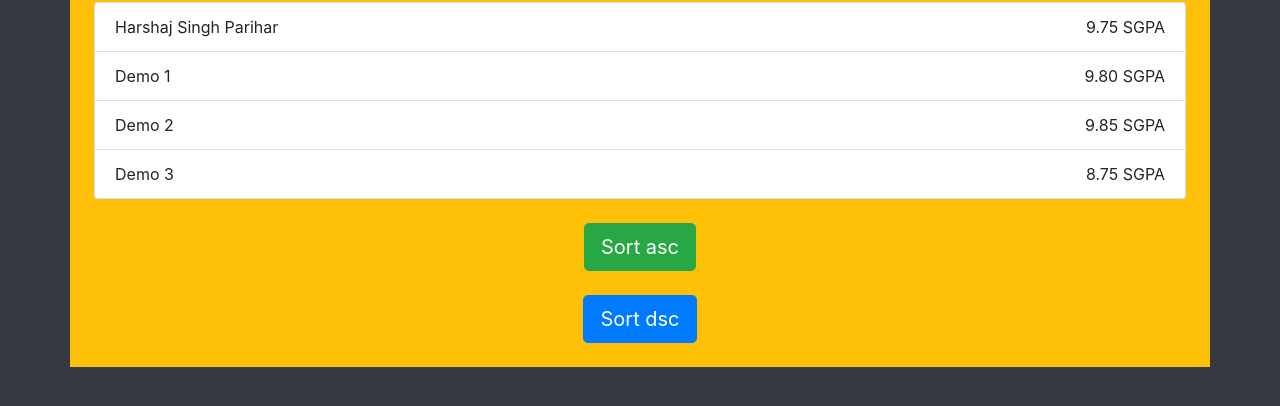
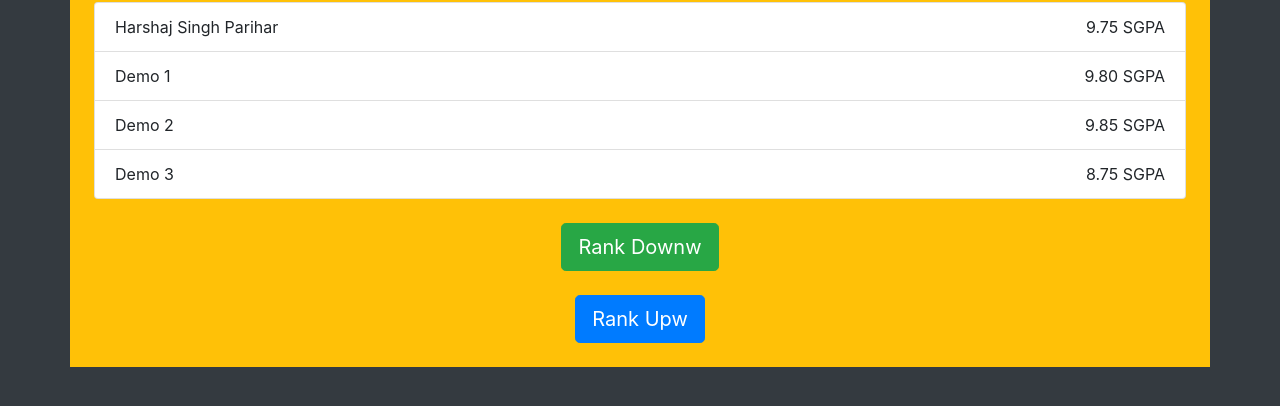
Before and after one commit to harshaj28/jsfirst, a plain HTML site: page index.html in a window 1280 px wide. Shown: the part 256-662 px from the top of the page. Drawn offline with nearby package versions, Linux system fonts and the light colour scheme.

Commit message:
Update index.html

```diff
--- a/index.html
+++ b/index.html
@@ -22,13 +22,13 @@
         type="button"
         class="btn btn-success btn-lg mt-4 mx-auto d-block sort-btn"
       >
-        Sort asc
+        Rank Downw
       </button>
       <button
         type="button"
         class="btn btn-primary btn-lg mt-4 mx-auto d-block sort-btn"
       >
-        Sort dsc
+        Rank Upw
       </button>
     </div>
 
```
